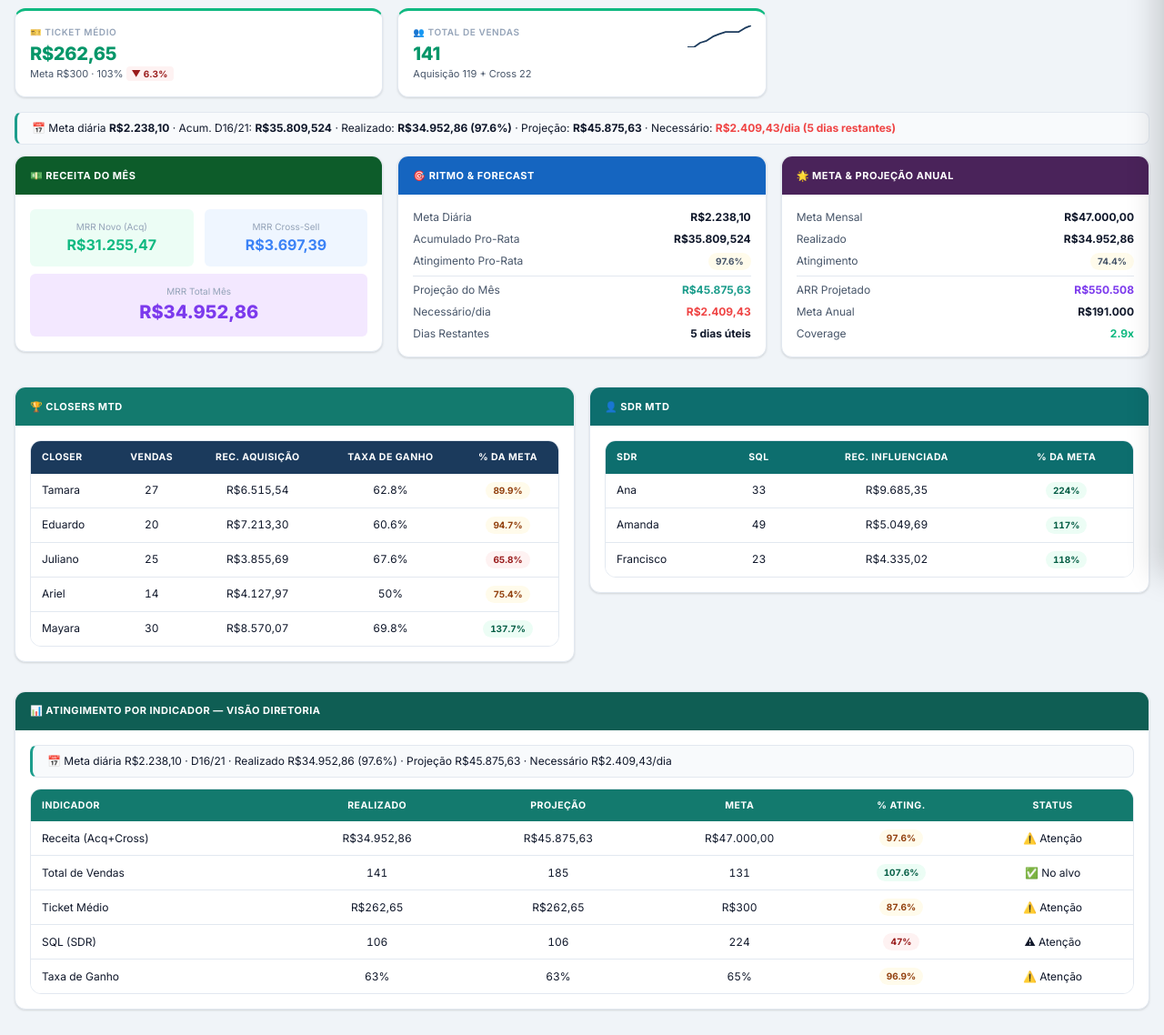
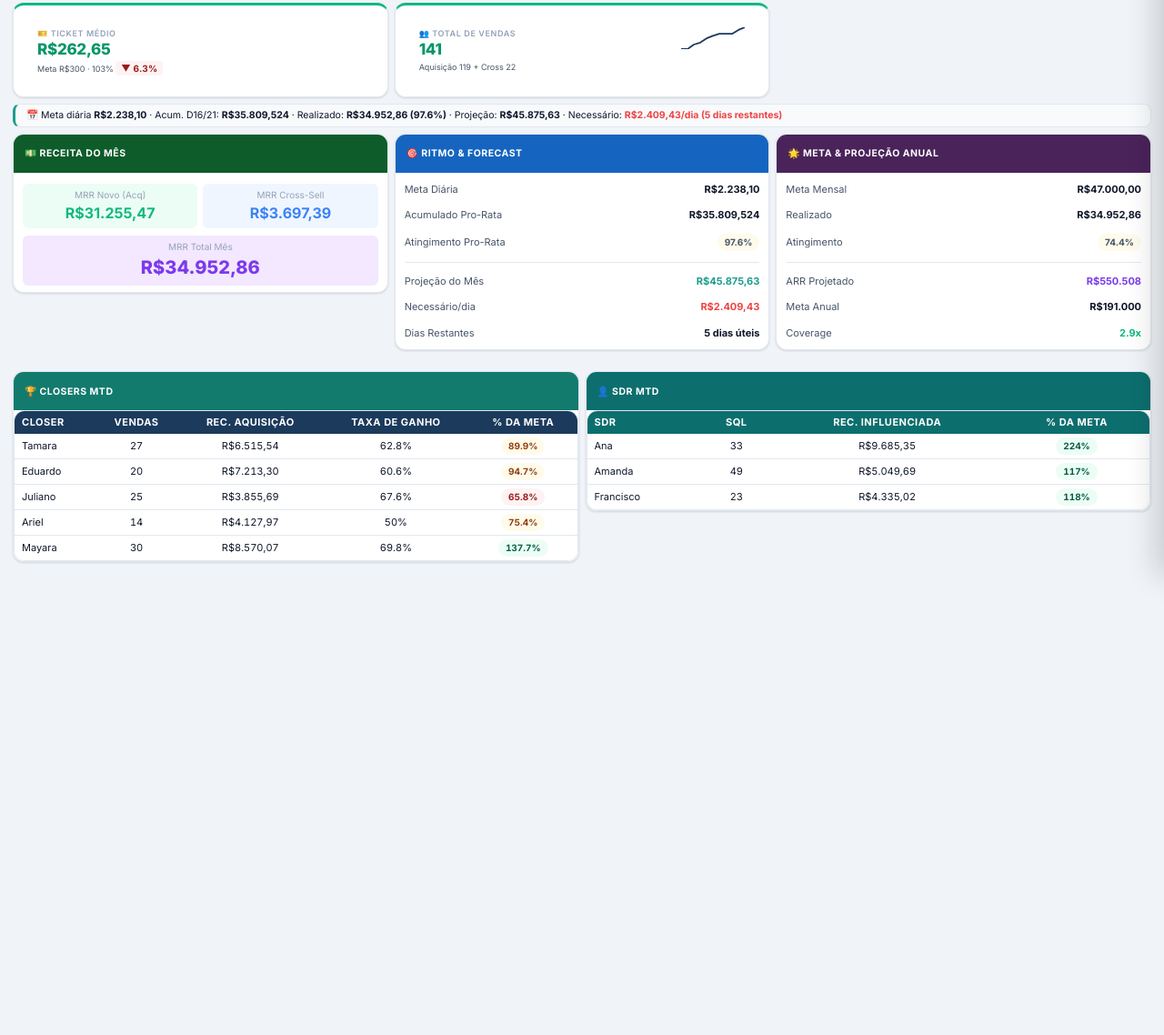
Before and after one commit to michaelamplimed/Amplimed-Painel-Comercial, a website: page index.html in a window 1280 px wide. Shown: the part 168-1306 px from the top of the page at 91% size. After the commit the page ends 800 px from the top, so only its background shows below. Drawn offline with nearby package versions, Linux system fonts and the light colour scheme.

Commit message:
feat: layout tela unica sem rolagem + remove secao Visao Diretoria

```diff
--- a/index.html
+++ b/index.html
@@ -593,6 +593,29 @@
   .fn-row{flex-direction:column}
   .status-strip{grid-template-columns:repeat(2,1fr)}
 }
+
+/* ═══ SINGLE-SCREEN — sem rolagem ═══ */
+html,body{height:100%;overflow:hidden}
+.content{overflow:hidden!important;padding:8px 14px!important;display:flex;flex-direction:column;height:100%}
+#sec-ceo{display:flex;flex-direction:column;height:100%;gap:0}
+.kgrid-hero{margin-bottom:7px!important;gap:7px!important}
+.kcard-inner{padding:8px 10px!important}
+.kcard-lbl{font-size:9px!important;margin-bottom:2px}
+.kcard-val{font-size:17px!important}
+.kcard-note{font-size:9px!important;margin-top:2px}
+.pace-bar{padding:4px 12px!important;margin-bottom:7px!important;font-size:10.5px!important}
+.three-col{gap:7px!important;margin-bottom:7px!important}
+.two-col{gap:7px!important;margin-bottom:0!important;flex:1;min-height:0}
+.two-col .sec-card{display:flex;flex-direction:column;overflow:hidden}
+.two-col .sec-body{flex:1;overflow:hidden;padding:0!important}
+.sec-hdr{padding:5px 12px!important;font-size:10.5px!important}
+.three-col .sec-body{padding:7px 10px!important}
+.tbl-wrap{overflow:auto;max-height:100%}
+.tbl-wrap table td,.tbl-wrap table th{padding:4px 8px!important;font-size:11px!important}
+.kv-list .kv-row{padding:3px 0!important;font-size:11px!important}
+.kv-list hr{margin:3px 0!important}
+.mrr-box{padding:5px 8px!important;margin-top:5px}
+.kgrid-2{gap:6px!important}
 </style>
 </head>
 <body>
@@ -724,25 +747,6 @@
   </div>
 
 
-
-
-  <!-- ── Visão Diretoria (incorporada) ── -->
-  <div class="sec-card">
-    <div class="sec-hdr" style="background:#0F5E54">&#128202; ATINGIMENTO POR INDICADOR &mdash; Vis&atilde;o Diretoria</div>
-    <div class="sec-body">
-      <div id="pace-bar-diretoria" class="pace-bar">&#128197; Meta di&aacute;ria R$2.238,10 &middot; D7/21 &middot; Realizado R$22.903,85 (146%) &middot; Proje&ccedil;&atilde;o R$68.711,55 &middot; Necess&aacute;rio R$1.721,15/dia</div>
-      <div class="tbl-wrap"><table>
-        <tr id="tbl-ating-header"><th style="background:#137A6E">Indicador</th><th style="background:#137A6E">Realizado</th><th style="background:#137A6E">Proje&ccedil;&atilde;o</th><th style="background:#137A6E">Meta</th><th style="background:#137A6E">% Ating.</th><th style="background:#137A6E">Status</th></tr>
-        <tr id="tbl-ating-receita" style="background:#fff"><td>Receita (Acq+Cross)</td><td>R$22.903,85</td><td>R$68.711,55</td><td>R$47.000,00</td><td><span class="bdg bdg-g">146%</span></td><td>&#9989; No alvo</td></tr>
-        <tr id="tbl-ating-vendas" style="background:#fff"><td>Total de Vendas</td><td>83</td><td>249</td><td>131</td><td><span class="bdg bdg-g">190%</span></td><td>&#9989; No alvo</td></tr>
-        <tr id="tbl-ating-ticket" style="background:#fff"><td>Ticket M&eacute;dio</td><td>R$308,25</td><td>R$308,25</td><td>R$300</td><td><span class="bdg bdg-g">103%</span></td><td>&#9989; No alvo</td></tr>
-        <tr style="background:#fff"><td>SQL (SDR)</td><td>106</td><td>106</td><td>224</td><td><span class="bdg bdg-r">47%</span></td><td>&#9888; Aten&ccedil;&atilde;o</td></tr>
-        <tr id="tbl-ating-wr" style="background:#fff"><td>Taxa de Ganho</td><td>63.2%</td><td>63.2%</td><td>65%</td><td><span class="bdg bdg-g">97%</span></td><td>&#9888; Aten&ccedil;&atilde;o</td></tr>
-
-      </table></div>
-    </div>
-  </div>
-
 </div><!-- /sec-ceo -->
 </div><!-- /content -->
 </div><!-- /layout -->
```
